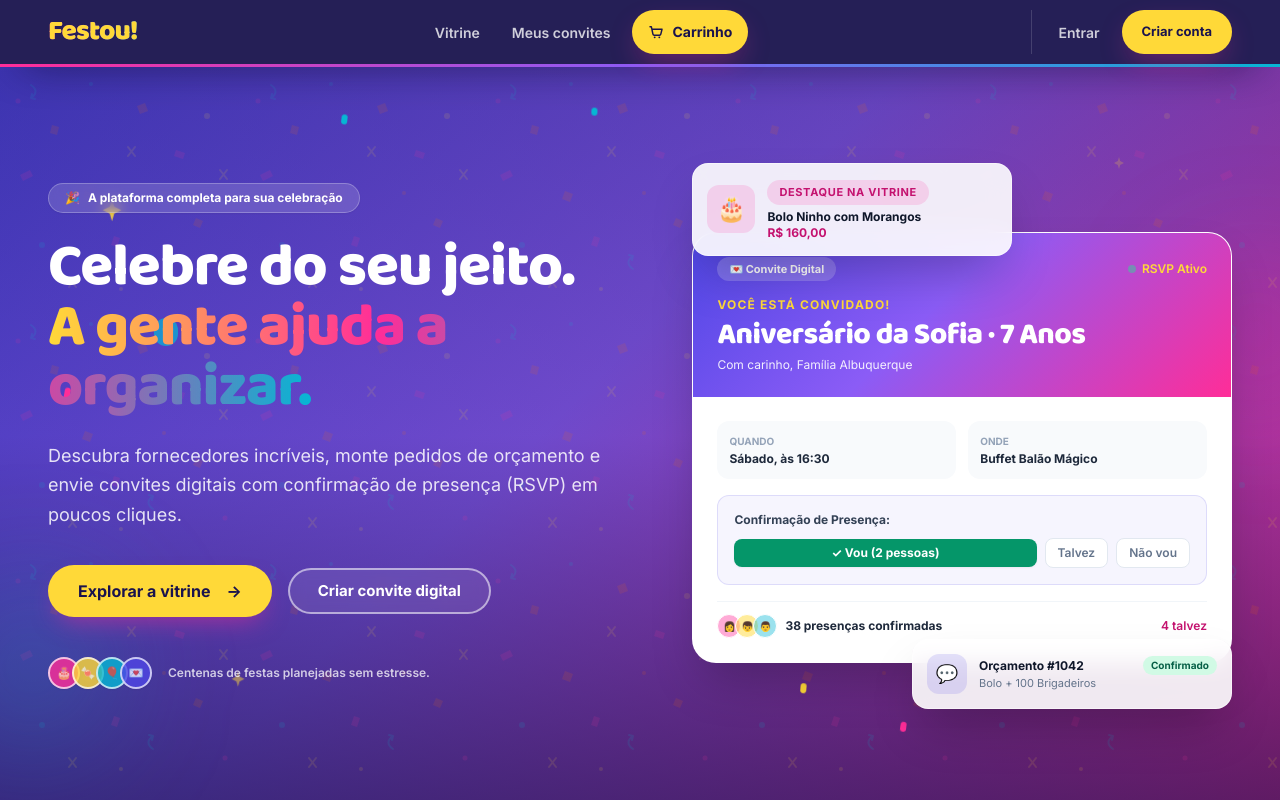
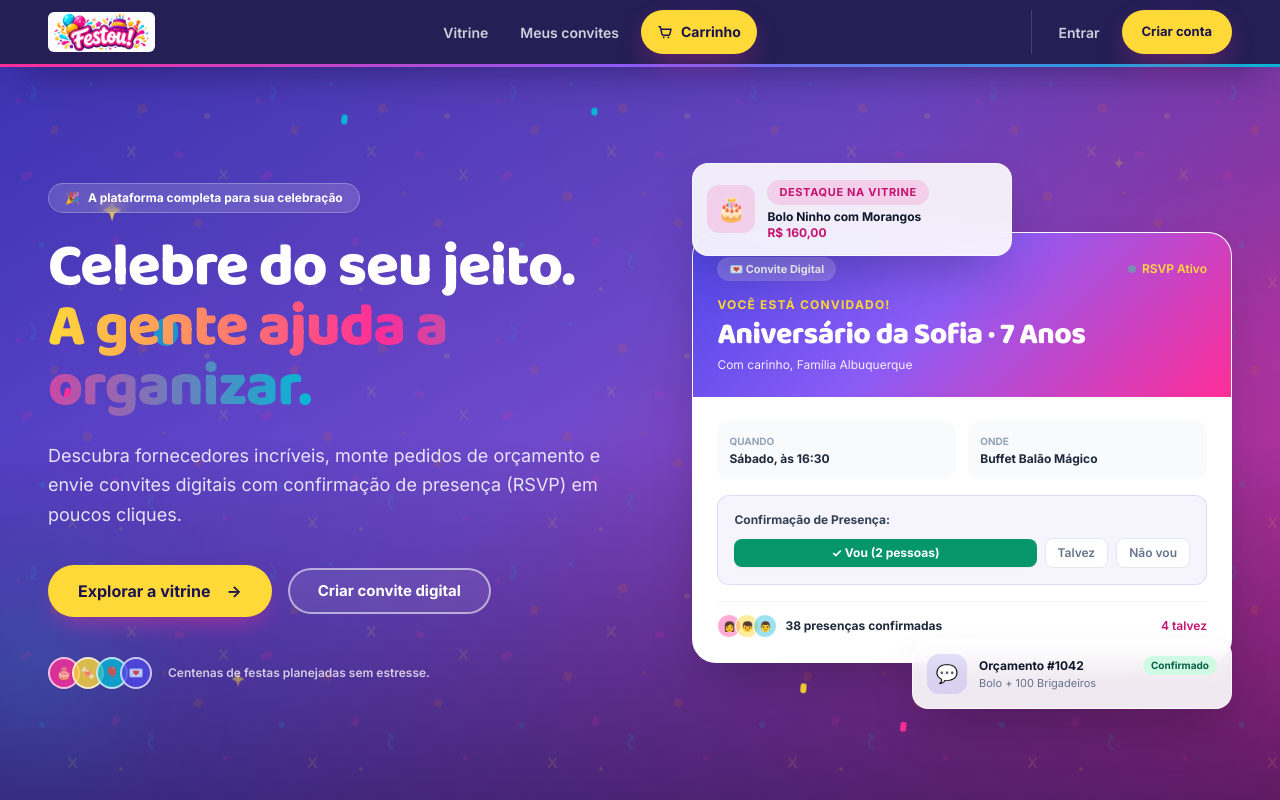
Before and after one commit to matheussantos-web/festou, a Vue app: page / in a window 1280 px wide. Shown: the top 800 px of the page. Built offline with nearby package versions, Linux system fonts and the light colour scheme; no server answers.

Commit message:
Replace navbar wordmark with Festou logo

```diff
--- a/src/components/AppHeader.vue
+++ b/src/components/AppHeader.vue
@@ -65,10 +65,16 @@ onBeforeUnmount(() => {
       <!-- Marca -->
       <RouterLink
         to="/"
-        class="festou-wordmark shrink-0 transition-transform duration-300 hover:scale-105"
+        class="shrink-0 transition-transform duration-300 hover:scale-105"
         aria-label="Festou! — página inicial"
       >
-        <span>Festou<span>!</span></span>
+        <img
+          src="/03_logo_horizontal.png"
+          alt=""
+          aria-hidden="true"
+          decoding="async"
+          class="h-9 w-auto max-w-[7.5rem] rounded-md object-contain sm:h-10 sm:max-w-[8.5rem]"
+        />
       </RouterLink>
 
       <!-- Navegação desktop -->
```
